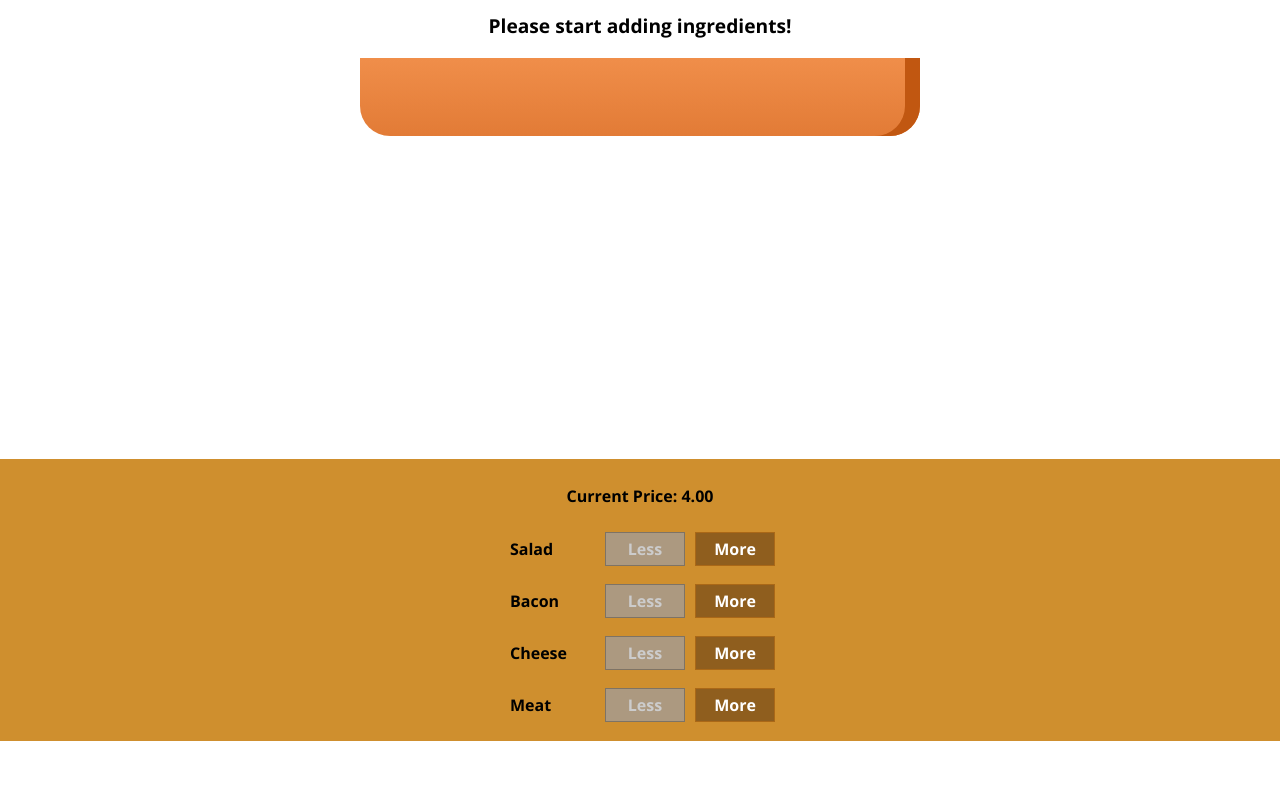
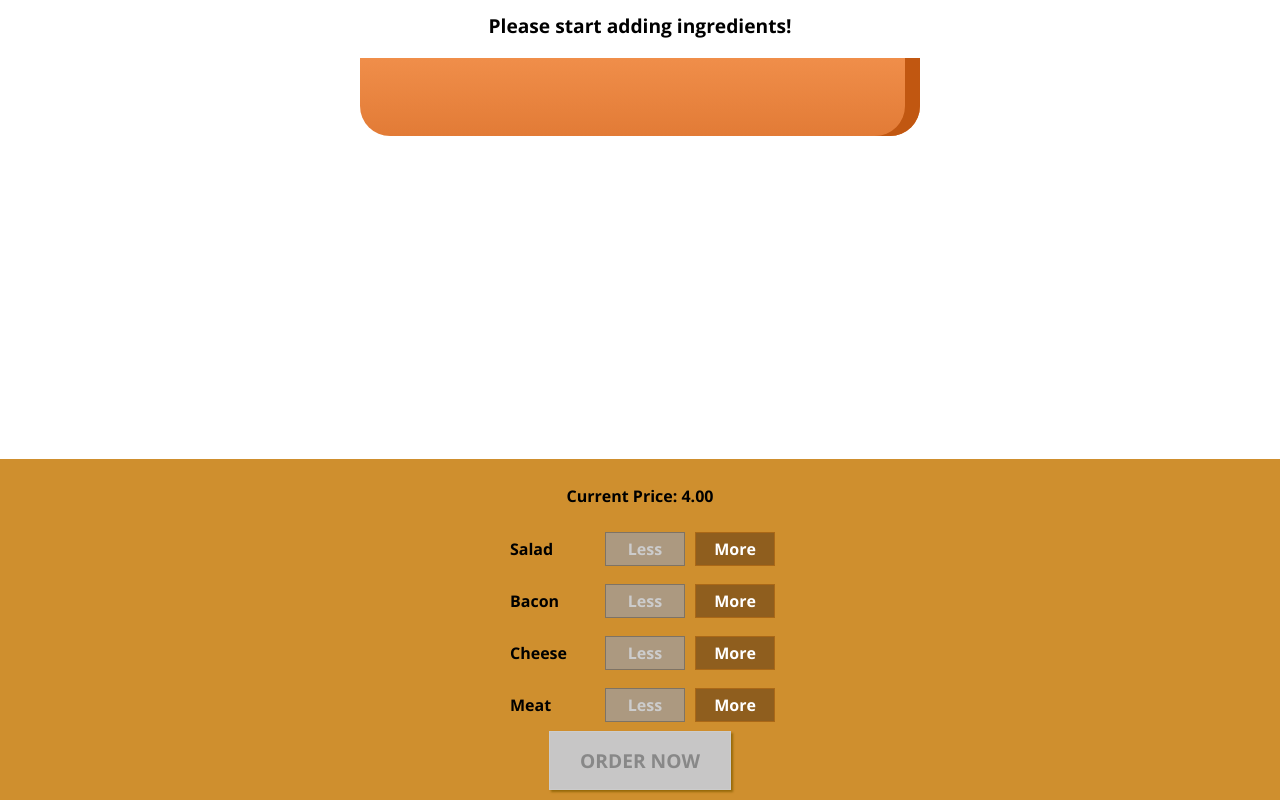
Before and after one commit to tasneemfarag/burger-builder, a React app: page / in a window 1280 px wide. Shown: the part 179-979 px from the top of the page. Before the commit the page ends 920 px from the top, so only its background shows below. Built offline with nearby package versions, Linux system fonts and the light colour scheme.

Commit message:
adding the order button

```diff
--- a/src/components/Burger/BuildControls/BuildControls.css
+++ b/src/components/Burger/BuildControls/BuildControls.css
@@ -8,3 +8,45 @@
     margin: auto;
     padding: 10px 0;
 }
+
+
+.OrderButton {
+    background-color: #DAD735;
+    outline: none;
+    cursor: pointer;
+    border: 1px solid #966909;
+    color: #966909;
+    font-family: inherit;
+    font-size: 1.2em;
+    padding: 15px 30px;
+    box-shadow: 2px 2px 2px #966909;
+}
+
+.OrderButton:hover, .OrderButton:active {
+    background-color: #A0DB41;
+    border: 1px solid #966909;
+    color: #966909;
+}
+
+.OrderButton:disabled {
+    background-color: #C7C6C6;
+    cursor: not-allowed;
+    border: 1px solid #ccc;
+    color: #888888;
+}
+
+.OrderButton:not(:disabled) {
+    animation: enable 0.3s linear;
+}
+
+@keyframes enable {
+    0% {
+        transform: scale(1);
+    }
+    60% {
+        transform: scale(1.1);
+    }
+    100% {
+        transform: scale(1);
+    }
+}
--- a/src/components/Burger/BuildControls/BuildControls.js
+++ b/src/components/Burger/BuildControls/BuildControls.js
@@ -21,6 +21,8 @@
            removed={() => props.ingredientsRemoved(ctrl.type)}
            disabled={props.disabled[ctrl.type]} />
        ))}
+       <button className={classes.OrderButton}
+       disabled={!props.purchaseable} >ORDER NOW</button>
    </div>
 );
 
--- a/src/components/Burger/Burger.js
+++ b/src/components/Burger/Burger.js
@@ -15,7 +15,7 @@
     if(transformedIngredients.length === 0) {
         transformedIngredients = <p>Please start adding ingredients!</p>
     }
-    console.log(transformedIngredients);
+    // console.log(transformedIngredients);
     return (
         <div className={classes.Burger}>
             <BurgerIngredient type="bread-top"/>
--- a/src/containers/BurgerBuilder/BurgerBuilder.js
+++ b/src/containers/BurgerBuilder/BurgerBuilder.js
@@ -22,7 +22,30 @@
             cheese: 0,
             meat: 0
         },
-        totalPrice: 4
+        totalPrice: 4,
+        purchaseable: false
+    }
+
+    updatePurchaseState(ingredients) {
+        // const ingredients = {
+        //     ...this.state.ingredients
+        // };
+        // let total = 0;
+        // for (let key in ingredients) {
+        //     total = total + ingredients[key]
+        // }
+        // console.log(total, "hi");
+        // this.setState({purchaseable: total > 0});
+
+        const sum = Object.keys(ingredients)
+            .map(igKey => {
+                return ingredients[igKey]
+            })
+            .reduce((sum, el) => {
+                return sum + el;
+            }, 0);
+        this.setState({purchaseable: sum > 0});
+        console.log(sum);
     }
 
     addIngredientsHandler = (type) => {
@@ -36,6 +59,7 @@
         const oldPrice = this.state.totalPrice;
         const newPrice = oldPrice + priceAddition;
         this.setState({totalPrice: newPrice, ingredients: updatedIngredients});
+        this.updatePurchaseState(updatedIngredients);
     }
 
     removeIngredientsHandler = (type) => {
@@ -52,6 +76,7 @@
         const oldPrice = this.state.totalPrice;
         const newPrice = oldPrice - priceDeduction;
         this.setState({totalPrice: newPrice, ingredients: updatedIngredients});
+        this.updatePurchaseState(updatedIngredients);
     }
 
     render() {
@@ -68,6 +93,7 @@
                 <BuildControls ingredientsAdded={this.addIngredientsHandler}
                 ingredientsRemoved={this.removeIngredientsHandler}
                 disabled={disabledInfo}
+                purchaseable={this.state.purchaseable}
                 price={this.state.totalPrice} />
             </Aux>
         );
```
